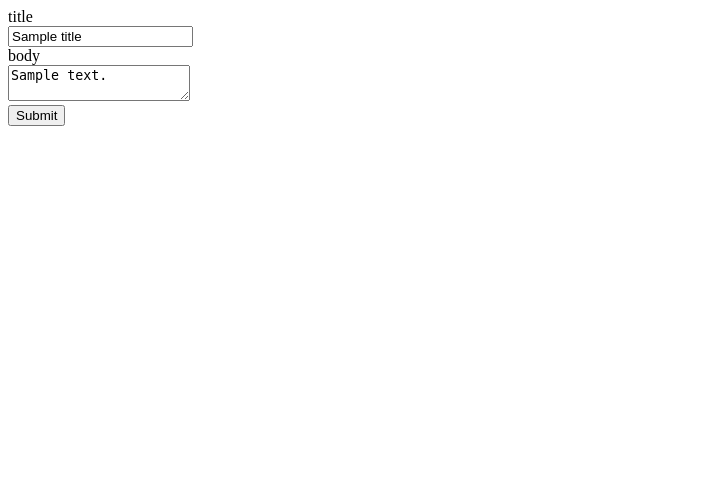
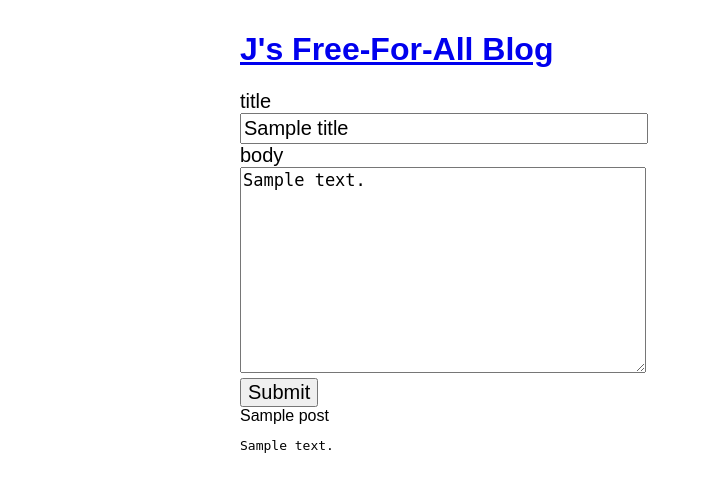
Before and after one commit to jafoobari/build-a-blog, a Python web app: template templates/frontpage.html in a window 1280 px wide. Shown: the top 492 px of the page, without its empty margins (0-703 px from the left). Run offline with Jinja, Linux system fonts and the light colour scheme; the template is opened without the code that fills it: most values are stand-ins (such as "Sample title", 1, 10 or a date in 2020).

Commit message:
Added functionality to save blog posts to database

```diff
--- a/templates/base.html
+++ b/templates/base.html
@@ -1,14 +1,54 @@
 <!DOCTYPE html>
 <html>
     <head>
-        <title>J's Free-For-All Blog</title>
+        <title>J's Blog</title>
         <style type="text/css">
+            body {
+                font-family:sans-serif;
+                width:800px;
+                margin:0 auto;
+                padding:10px;
+            }
             .error {
-                color: red;
+                color:red;
+            }
+            label {
+                display:block;
+                font-size:20px;
+            }
+
+            input[type=text] {
+                width:400px;
+                font-size:20px;
+                padding:2px;
+            }
+            textarea {
+                width:400px;
+                height:200px;
+                font-size:17px;
+                font-family:monospace;
+            }
+            input[type=submit] {
+                font-size:20px;
+            }
+            hr {
+                margin:20px auto;
+            }
+            post-title{
+                font-weight:bold;
+		        font-size:20px;
+		        text-decoration:underline;
+            }
+            post-body{
+                margin:0;
+		        font-size:17px;
             }
         </style>
     </head>
     <body>
+     <h1>
+            <a href="/">J's Free-For-All Blog</a>
+        </h1>
         {% block content %}
         {% endblock %}
     </body>
--- a/templates/frontpage.html
+++ b/templates/frontpage.html
@@ -11,7 +11,7 @@
 
 		<label>
 			<div>body</div>
-			<textarea name="art">{{body}}</textarea>
+			<textarea name="body">{{body}}</textarea>
 		</label>
 
 		<div class="error">{{ error if error else "" }}</div>
@@ -19,4 +19,11 @@
 		<input type="submit">
 	</form>
 
+{% for post in posts %}
+		<div class="recent-posts">
+			<div class="post-title">{{post.title}}</div>
+			<pre class="post-body">{{post.body}}</pre>
+		</div>
+	{% endfor %}
+
 {% endblock %}
```
Also changed, not shown: main.py (+20 -2 lines), 1 other file.
